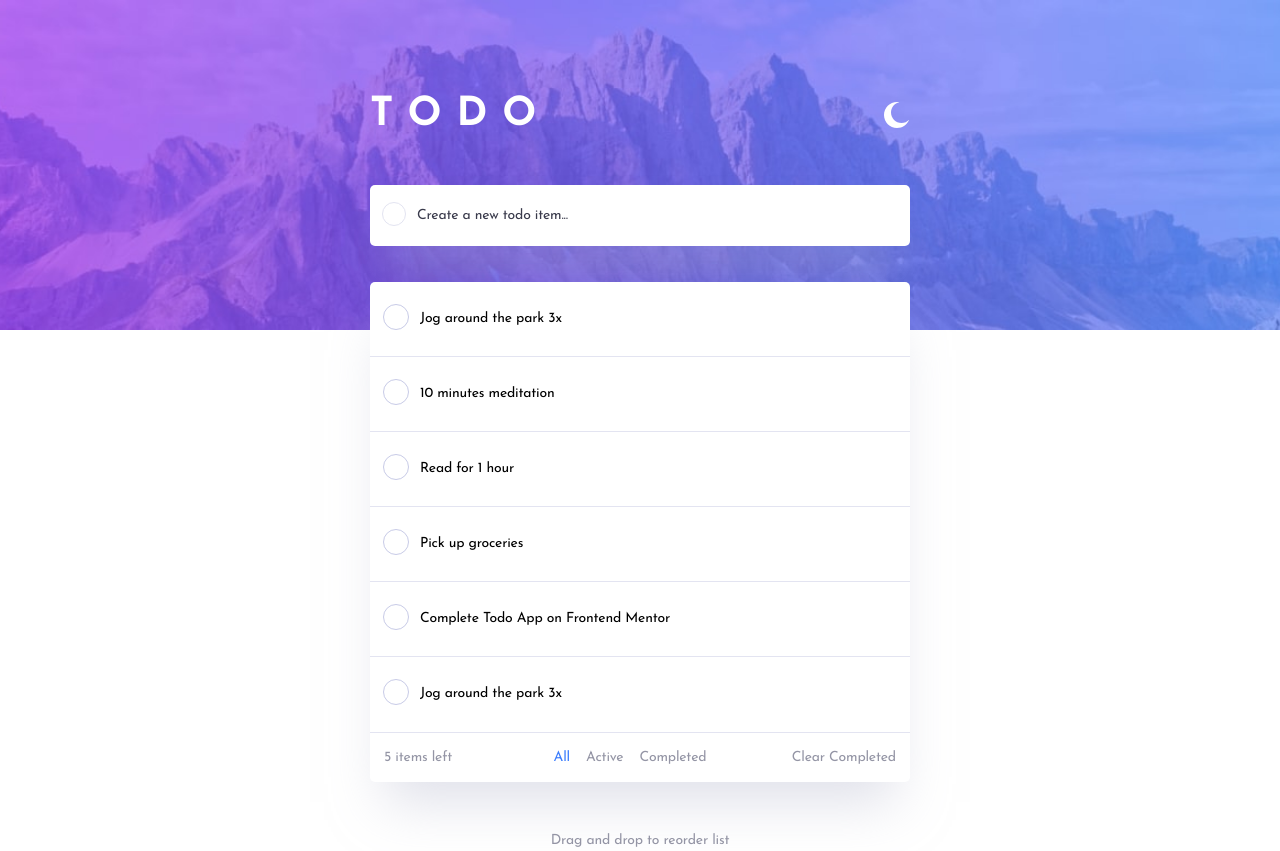
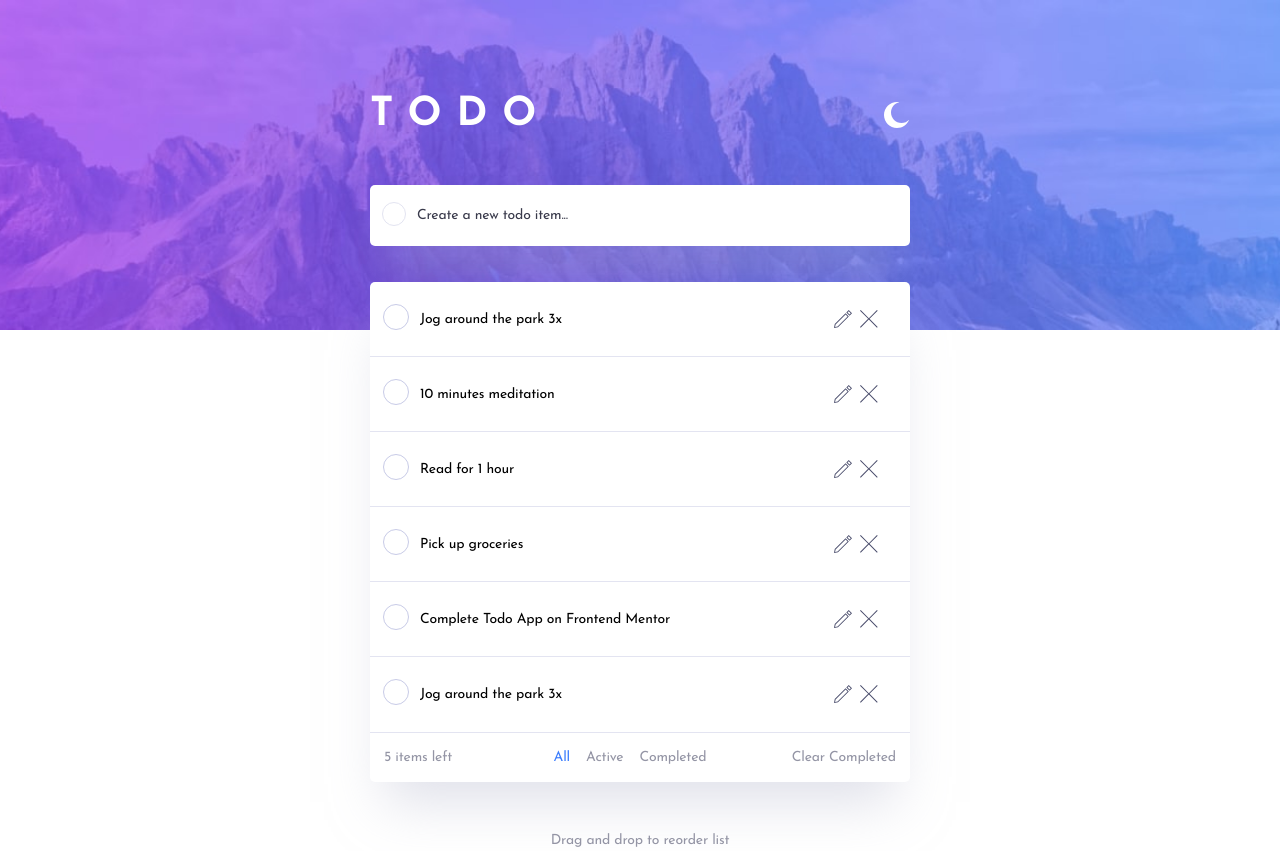
Before and after one commit to ronnypdev/Complex-Todo-App, a React (Vite) app: page / in a window 1280 px wide. Built offline with nearby package versions, Linux system fonts and the light colour scheme.

Commit message:
Added edit and delete controls

```diff
--- a/src/assets/components/Todo.tsx
+++ b/src/assets/components/Todo.tsx
@@ -1,31 +1,70 @@
+import PencilIcon from "./icons/PencilIcon"
+import CrossIcon from "./icons/CrossIcon"
+
 export default function Todo() {
   return (
     <>
       <div className="todo-container bg-white w-[540px] h-[500px] my-0 mx-auto rounded-[5px] shadow-paleWhite">
         <div className="todo-wrapper h-[90%] min-h-fit">
-          <div className="p-6 border-t first:border-0">
+          <div className="p-6 border-t first:border-0 flex justify-between items-center">
+            <div className="todo-flex-col">
               <input className="cursor-pointer checkbox-round relative right-[11px] bottom-[2px]" type="checkbox" id="listItems1" name="listItems1"/>
               <label className="cursor-pointer" htmlFor="listItems1">Jog around the park 3x</label>
             </div>
-          <div className="p-6 border-t border-t-lightGrey">
+            <div className="todo-flex-col">
+              <PencilIcon fillColor="#494C6B" hoverState="hover:fill-midGrey cursor-pointer mr-2" />
+              <CrossIcon fillColor="#494C6B" hoverState="hover:fill-midGrey cursor-pointer mr-2"/>
+            </div>
+          </div>
+          <div className="p-6 border-t border-t-lightGrey flex justify-between items-center">
+            <div className="todo-flex-col">
               <input className="cursor-pointer checkbox-round relative right-[11px] bottom-[2px]" type="checkbox" id="listItems2" name="listItems2"/>
               <label className="cursor-pointer" htmlFor="listItems2">10 minutes meditation</label>
             </div>
-          <div className="p-6 border-t border-t-lightGrey">
+            <div className="todo-flex-col">
+              <PencilIcon fillColor="#494C6B" hoverState="hover:fill-midGrey cursor-pointer mr-2" />
+              <CrossIcon fillColor="#494C6B" hoverState="hover:fill-midGrey cursor-pointer mr-2"/>
+            </div>
+          </div>
+          <div className="p-6 border-t border-t-lightGrey flex justify-between items-center">
+            <div className="todo-flex-col">
               <input className="cursor-pointer checkbox-round relative right-[11px] bottom-[2px]" type="checkbox" id="listItems3" name="listItems3"/>
               <label className="cursor-pointer" htmlFor="listItems3">Read for 1 hour</label>
             </div>
-          <div className="p-6 border-t border-t-lightGrey">
+            <div className="todo-flex-col">
+              <PencilIcon fillColor="#494C6B" hoverState="hover:fill-midGrey cursor-pointer mr-2" />
+              <CrossIcon fillColor="#494C6B" hoverState="hover:fill-midGrey cursor-pointer mr-2"/>
+            </div>
+          </div>
+          <div className="p-6 border-t border-t-lightGrey flex justify-between items-center">
+            <div className="todo-flex-col">
               <input className="cursor-pointer checkbox-round relative right-[11px] bottom-[2px]" type="checkbox" id="listItems4" name="listItems4"/>
               <label className="cursor-pointer" htmlFor="listItems4">Pick up groceries</label>
             </div>
-          <div className="p-6 border-t border-t-lightGrey">
+            <div className="todo-flex-col">
+              <PencilIcon fillColor="#494C6B" hoverState="hover:fill-midGrey cursor-pointer mr-2" />
+              <CrossIcon fillColor="#494C6B" hoverState="hover:fill-midGrey cursor-pointer mr-2"/>
+            </div>
+          </div>
+          <div className="p-6 border-t border-t-lightGrey flex justify-between items-center">
+            <div className="todo-flex-col">
               <input className="cursor-pointer checkbox-round relative right-[11px] bottom-[2px]" type="checkbox" id="listItems5" name="listItems5"/>
               <label className="cursor-pointer" htmlFor="listItems5">Complete Todo App on Frontend Mentor</label>
             </div>
-          <div className="p-6 border-t border-t-lightGrey">
+            <div className="todo-flex-col">
+              <PencilIcon fillColor="#494C6B" hoverState="hover:fill-midGrey cursor-pointer mr-2" />
+              <CrossIcon fillColor="#494C6B" hoverState="hover:fill-midGrey cursor-pointer mr-2"/>
+            </div>
+          </div>
+          <div className="p-6 border-t border-t-lightGrey flex justify-between items-center">
+            <div className="todo-flex-col">
               <input className="cursor-pointer checkbox-round relative right-[11px] bottom-[2px]" type="checkbox" id="listItems6" name="listItems6"/>
               <label className="cursor-pointer" htmlFor="listItems6">Jog around the park 3x</label>
+            </div>
+            <div className="todo-flex-col">
+              <PencilIcon fillColor="#494C6B" hoverState="hover:fill-midGrey cursor-pointer mr-2" />
+              <CrossIcon fillColor="#494C6B" hoverState="hover:fill-midGrey cursor-pointer mr-2"/>
+            </div>
           </div>
         </div>
         <div className="controls border-t border-t-lightGrey h-[10%] flex justify-between items-center px-[14px]">
--- /dev/null
+++ b/src/assets/components/icons/CrossIcon.tsx
@@ -0,0 +1,17 @@
+type iconProps = {
+  fillColor: string;
+  stroke?: string;
+  hoverState: string;
+}
+
+export default function CrossIcon({
+  fillColor,
+  stroke,
+  hoverState,
+}: iconProps) {
+  return (
+    <svg xmlns="http://www.w3.org/2000/svg" width="18px" height="18px" className={hoverState}>
+      <path fill={fillColor} fill-rule="evenodd" stroke={stroke} d="M16.97 0l.708.707L9.546 8.84l8.132 8.132-.707.707-8.132-8.132-8.132 8.132L0 16.97l8.132-8.132L0 .707.707 0 8.84 8.132 16.971 0z" />
+    </svg>
+  )
+}
--- /dev/null
+++ b/src/assets/components/icons/PencilIcon.tsx
@@ -0,0 +1,24 @@
+type iconProps = {
+  fillColor: string;
+  stroke?: string;
+  hoverState: string;
+}
+
+export default function iconMoon({
+  fillColor,
+  stroke,
+  hoverState,
+}: iconProps) {
+  return (
+      <svg fill={fillColor} stroke={stroke} className={hoverState} height="18px" width="18px" version="1.1" id="Capa_1" xmlns="http://www.w3.org/2000/svg" xmlnsXlink="http://www.w3.org/1999/xlink" viewBox="0 0 306.637 306.637" xmlSpace="preserve">
+      <g>
+        <g>
+          <path d="M12.809,238.52L0,306.637l68.118-12.809l184.277-184.277l-55.309-55.309L12.809,238.52z M60.79,279.943l-41.992,7.896
+            l7.896-41.992L197.086,75.455l34.096,34.096L60.79,279.943z"/>
+          <path d="M251.329,0l-41.507,41.507l55.308,55.308l41.507-41.507L251.329,0z M231.035,41.507l20.294-20.294l34.095,34.095
+            L265.13,75.602L231.035,41.507z"/>
+        </g>
+      </g>
+      </svg>
+  )
+}
--- a/src/assets/components/icons/iconCross.tsx
+++ /dev/null
@@ -1,19 +0,0 @@
-type iconProps = {
-  fillColor: string;
-  stroke?: string;
-  hoverState: string;
-}
-
-export default function iconCross({
-  fillColor,
-  stroke,
-  hoverState,
-}: iconProps) {
-  return (
-    <>
-      <svg xmlns="http://www.w3.org/2000/svg" width="18" height="18" className={hoverState}>
-        <path fill={fillColor} fill-rule="evenodd" stroke={stroke} d="M16.97 0l.708.707L9.546 8.84l8.132 8.132-.707.707-8.132-8.132-8.132 8.132L0 16.97l8.132-8.132L0 .707.707 0 8.84 8.132 16.971 0z" />
-      </svg>
-    </>
-  )
-}
--- a/src/index.css
+++ b/src/index.css
@@ -43,6 +43,10 @@
 
 .oval-icon {
   @apply w-6 h-6 rounded-full border border-lightGrey absolute left-3 -top-[6px]
+}
+
+.todo-flex-col {
+  @apply flex justify-center items-center
 }
 
 @layer components {
```
Also changed, not shown: src/assets/images/icon-pencil.svg (added), src/assets/images/pencil-svgrepo-com.svg (added). Lines whose indentation alone changed are shown as unchanged.
